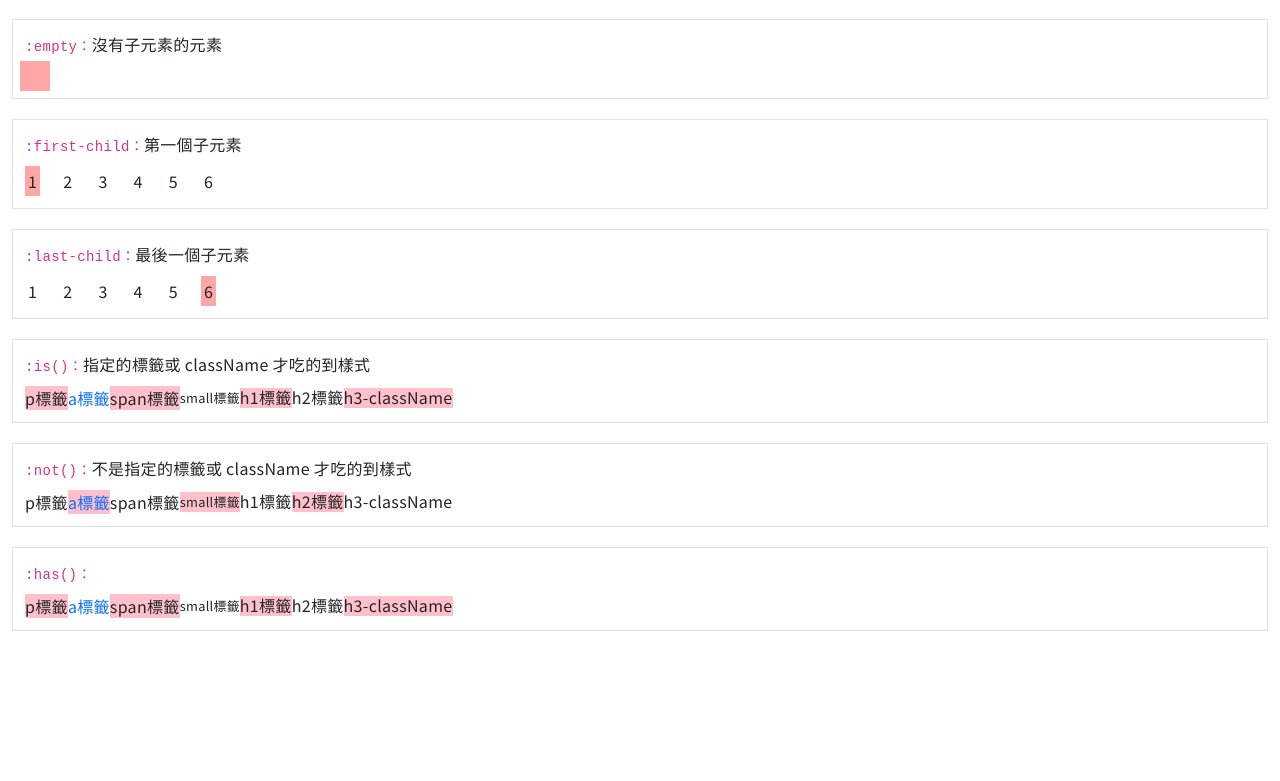
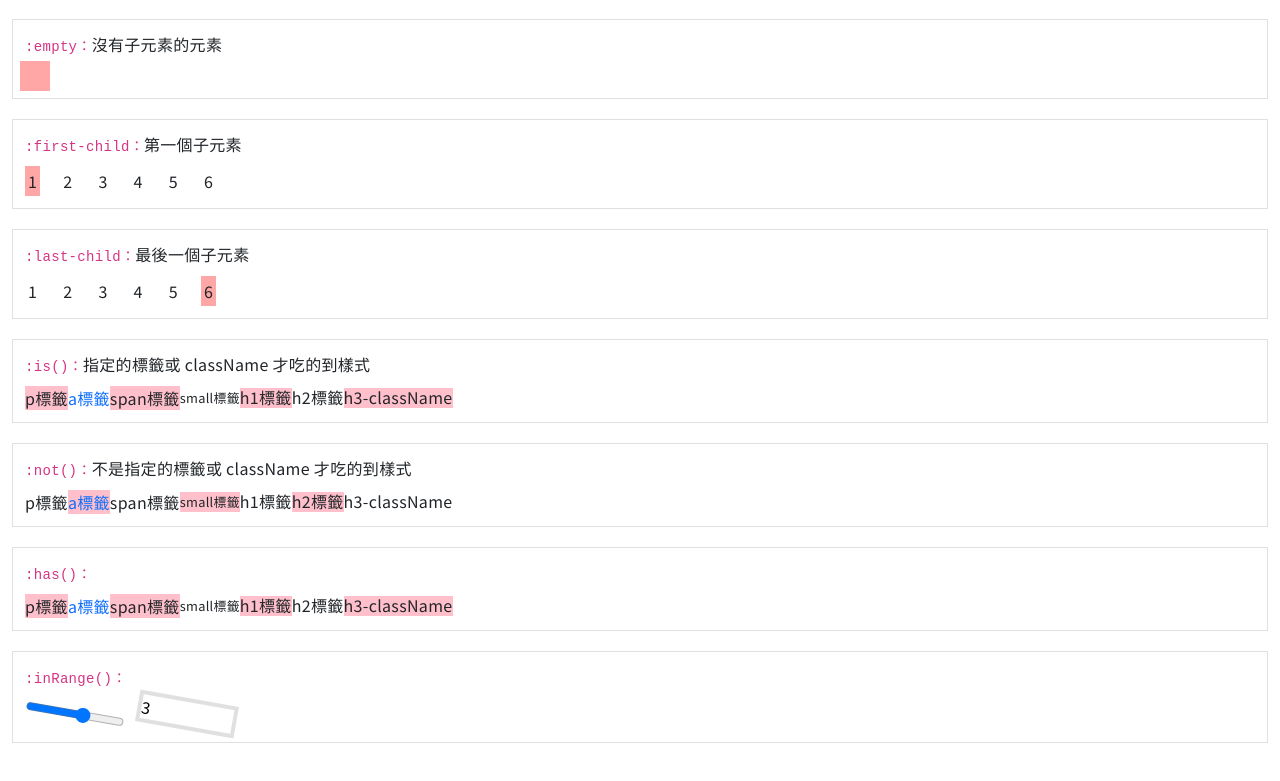
Before and after one commit to MizuYang/css-test, a Vue app: page /#/css/pseudoClasses in a window 1280 px wide. Shown: the part 431-1212 px from the top of the page. Before the commit the page ends 1122 px from the top, so only its background shows below. Built offline with nearby package versions, Linux system fonts and the light colour scheme.

Commit message:
新增 :in-range()

```diff
--- /dev/null
+++ b/src/components/css/pseudoClasses/InRange.vue
@@ -0,0 +1,31 @@
+<script setup></script>
+
+<template>
+  <section class="mt-5 my-2">
+    <div class="d-flex aling-items-center mb-2">
+      <slot name="title"></slot>
+      <slot name="content"></slot>
+    </div>
+
+    <div class="d-flex align-items-center">
+      <input type="range"
+             class="test-in-range border border-lg me-3"
+             min="0"
+             max="5"
+             value="3"
+             style="width:100px;">
+      <input type="number"
+             class="test-in-range border border-lg me-3"
+             min="0"
+             max="5"
+             value="3"
+             style="width:100px;">
+    </div>
+   </section>
+</template>
+
+<style lang='scss' scope>
+.test-in-range:in-range {
+  transform: rotate(10deg);
+}
+</style>
--- a/src/views/css/items/PseudoClasses.vue
+++ b/src/views/css/items/PseudoClasses.vue
@@ -55,6 +55,12 @@ const demoData = reactive({
     title: ':has()',
     content: '',
     component: ''
+  },
+  inRange: {
+    fileName: 'InRange',
+    title: ':inRange()',
+    content: '',
+    component: ''
   }
 })
 
```
